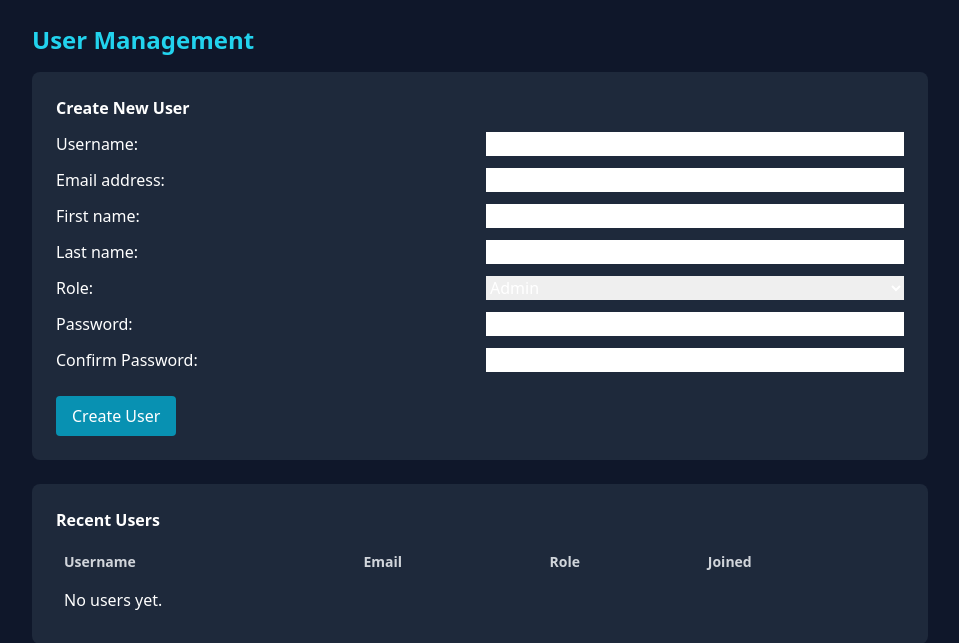
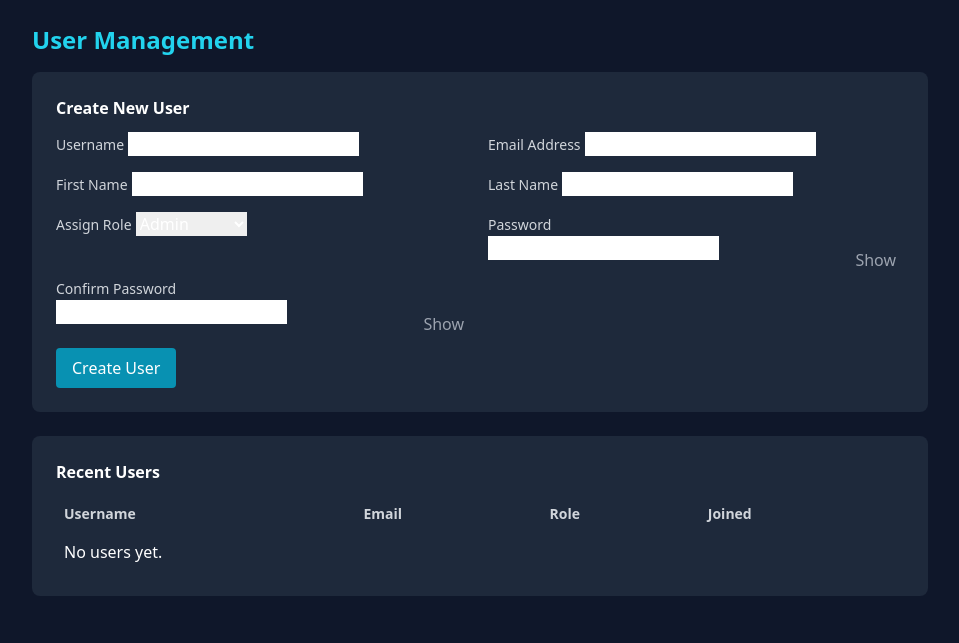
Before and after one commit to Radhendelvadiya/Info_AI_IDS, a Django app: template accounts/templates/accounts/user_management.html in a window 1280 px wide. Shown: the top 643 px of the page, without its empty margins (160-1119 px from the left). Run offline with Django 5.2, Linux system fonts and the light colour scheme; the template is opened without the code that fills it: values that come from a table or form of the project are taken from there, others are empty; parts of the project's set-up code (start-up, migrations or seed data) failed here and were passed over; some libraries are stand-ins or nearby versions.

Commit message:
feat(accounts): add password input UI and show/hide toggle to user management form

```diff
--- a/accounts/templates/accounts/user_management.html
+++ b/accounts/templates/accounts/user_management.html
@@ -15,21 +15,47 @@
       <h2 class="font-semibold mb-3">Create New User</h2>
       <form method="post" class="space-y-3">
         {% csrf_token %}
-        <div class="grid grid-cols-1 md:grid-cols-2 gap-3">
-          {{ form.username.label_tag }}
+        <div class="grid grid-cols-1 md:grid-cols-2 gap-4">
+          <div>
+            <label class="text-sm text-gray-300">Username</label>
             {{ form.username }}
-          {{ form.email.label_tag }}
+          </div>
+
+          <div>
+            <label class="text-sm text-gray-300">Email Address</label>
             {{ form.email }}
-          {{ form.first_name.label_tag }}
+          </div>
+
+          <div>
+            <label class="text-sm text-gray-300">First Name</label>
             {{ form.first_name }}
-          {{ form.last_name.label_tag }}
+          </div>
+
+          <div>
+            <label class="text-sm text-gray-300">Last Name</label>
             {{ form.last_name }}
-          {{ form.role.label_tag }}
+          </div>
+
+          <div>
+            <label class="text-sm text-gray-300">Assign Role</label>
             {{ form.role }}
-          {{ form.password1.label_tag }}
+          </div>
+
+          <div>
+            <label class="text-sm text-gray-300">Password</label>
+            <div class="relative">
               {{ form.password1 }}
-          {{ form.password2.label_tag }}
+              <button type="button" onclick="togglePassword('password1')" class="absolute right-2 top-3 text-gray-400">Show</button>
+            </div>
+          </div>
+
+          <div>
+            <label class="text-sm text-gray-300">Confirm Password</label>
+            <div class="relative">
               {{ form.password2 }}
+              <button type="button" onclick="togglePassword('password2')" class="absolute right-2 top-3 text-gray-400">Show</button>
+            </div>
+          </div>
         </div>
         <div>
           <button class="mt-3 bg-cyan-600 hover:bg-cyan-700 px-4 py-2 rounded">Create User</button>
@@ -63,5 +89,16 @@
       </table>
     </div>
   </div>
+  <script>
+    function togglePassword(fieldName){
+      const el = document.getElementById('id_' + fieldName);
+      if(!el) return;
+      if(el.type === 'password'){
+        el.type = 'text';
+      } else {
+        el.type = 'password';
+      }
+    }
+  </script>
 </body>
 </html>
```
Lines whose indentation alone changed are shown as unchanged.
